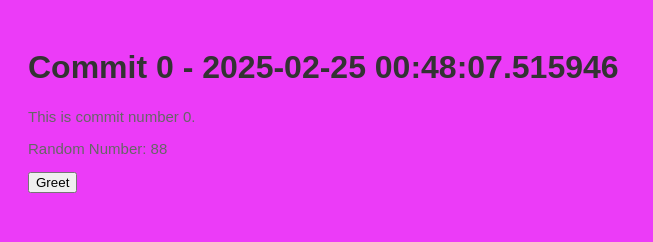
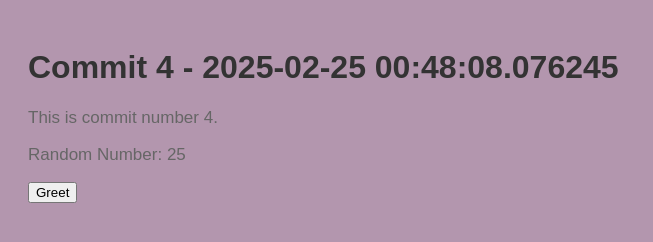
Before and after one commit to stiffs95/myrep-repo-20250225004800, a plain HTML site: page index.html in a window 1280 px wide. Shown: the whole page, without its empty margins (0-653 px from the left). Drawn offline with Linux system fonts and the light colour scheme.

Commit message:
📝 Commit 4 with HTML, CSS, and JS

```diff
--- a/index.html
+++ b/index.html
@@ -2,13 +2,13 @@
     <!DOCTYPE html>
     <html>
     <head>
-        <title>Commit 0 - 2025-02-25 00:48:07.515946</title>
+        <title>Commit 4 - 2025-02-25 00:48:08.076245</title>
         <link rel="stylesheet" href="style.css">
     </head>
     <body>
-        <h1>Commit 0 - 2025-02-25 00:48:07.515946</h1>
-        <p>This is commit number 0.</p>
-        <p>Random Number: 88</p>
+        <h1>Commit 4 - 2025-02-25 00:48:08.076245</h1>
+        <p>This is commit number 4.</p>
+        <p>Random Number: 25</p>
         <button onclick="greet()">Greet</button>
         <script src="script.js"></script>
     </body>
--- a/script.js
+++ b/script.js
@@ -2,4 +2,4 @@
     function greet() {
         alert('Hello from commit ' + commitNumber + '!');
     }
-    var commitNumber = 0;
+    var commitNumber = 4;
--- a/style.css
+++ b/style.css
@@ -1,7 +1,7 @@
 
     body {
         font-family: Arial, sans-serif;
-        background-color: #ec3bf8;
+        background-color: #b396ae;
         padding: 20px;
     }
     h1 {
@@ -9,5 +9,5 @@
     }
     p {
         color: #666;
-        font-size: 15px;
+        font-size: 17px;
     }
```
